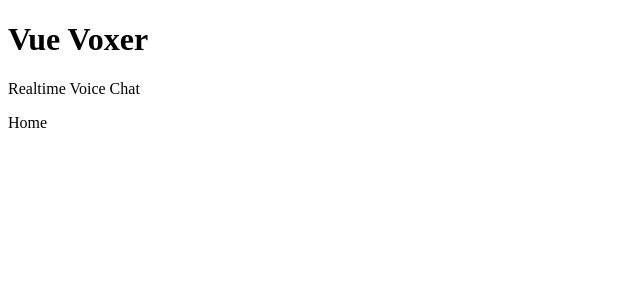
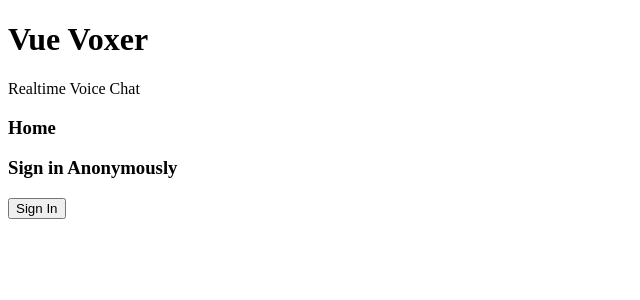
Before and after one commit to ponochovny/vue-firebase-1, a Vue app: page / in a window 1280 px wide. Shown: the top 300 px of the page, without its empty margins (0-640 px from the left). Built offline with nearby package versions, Linux system fonts and the light colour scheme; no server answers; what vuefire would draw is missing.

Commit message:
anonymous sign in, sign out

```diff
--- a/src/components/Home.vue
+++ b/src/components/Home.vue
@@ -1,10 +1,29 @@
 <template>
-	<div>Home</div>
+	<div>
+		<h3>Home</h3>
+		<User>
+			<template v-slot:user="{ user }">
+				<div v-if="user">
+					<UserProfile :user="user" />
+				</div>
+				<Login v-else />
+			</template>
+		</User>
+	</div>
 </template>
 
 <script>
+import Login from './Login.vue'
+import User from './User.vue'
+import UserProfile from './UserProfile.vue'
+
 export default {
 	name: 'home-page',
+	components: {
+		Login,
+		User,
+		UserProfile,
+	},
 }
 </script>
 
--- /dev/null
+++ b/src/components/Login.vue
@@ -0,0 +1,26 @@
+<template>
+	<aside>
+		<h3>Sign in Anonymously</h3>
+		<button @click="signIn">Sign In</button>
+	</aside>
+</template>
+
+<script>
+import { authAnonymously } from '../firebase'
+
+export default {
+	name: 'login-page',
+	methods: {
+		async signIn() {
+			try {
+				const data = await authAnonymously()
+				console.log(data)
+			} catch (error) {
+				console.log(error)
+			}
+		},
+	},
+}
+</script>
+
+<style></style>
--- /dev/null
+++ b/src/components/User.vue
@@ -0,0 +1,36 @@
+<template>
+	<div>
+		<slot name="user" :user="user"></slot>
+	</div>
+</template>
+
+<script>
+import { ref } from 'vue'
+import { onAuthStateChangedE } from '../firebase'
+
+export default {
+	name: 'user-component',
+	setup() {
+		const user = ref(null)
+		const onAuthStateChanged = onAuthStateChangedE((firebaseUser) => {
+			if (firebaseUser) {
+				console.log('... 1', firebaseUser)
+				user.value = { firebaseUser }
+			} else {
+				console.log('... 2', firebaseUser)
+				user.value = null
+			}
+		})
+
+		return {
+			user,
+			onAuthStateChanged,
+		}
+	},
+	unmounted() {
+		this.onAuthStateChanged()
+	},
+}
+</script>
+
+<style></style>
--- /dev/null
+++ b/src/components/UserProfile.vue
@@ -0,0 +1,27 @@
+<template>
+	<div>
+		Logged in as {{ user.firebaseUser.uid }}
+		<button @click="signOut">Sign Out</button>
+	</div>
+</template>
+
+<script>
+import { signOutEx } from '../firebase'
+export default {
+	data() {
+		return {
+			signOutEx,
+		}
+	},
+	methods: {
+		signOut() {
+			signOutEx()
+				.then((data) => console.log(data))
+				.catch((error) => console.log('err', error))
+		},
+	},
+	props: ['user'],
+}
+</script>
+
+<style></style>
--- a/src/firebase.js
+++ b/src/firebase.js
@@ -2,7 +2,12 @@ import { initializeApp } from 'firebase/app'
 import 'firebase/firestore'
 import 'firebase/auth'
 import 'firebase/storage'
-import { getAuth } from 'firebase/auth'
+import {
+	getAuth,
+	onAuthStateChanged,
+	signInAnonymously,
+	signOut,
+} from 'firebase/auth'
 
 const firebaseConfig = {
 	apiKey: 'AIzaSyCAqvdlWyxU0xssl1xyseEiCrJyglT1TvY',
@@ -17,6 +22,11 @@ const firebaseConfig = {
 const firebaseApp = initializeApp(firebaseConfig)
 export const firebaseAuth = getAuth(firebaseApp)
 
+export const authAnonymously = () => signInAnonymously(firebaseAuth)
+export const onAuthStateChangedE = (callback) =>
+	onAuthStateChanged(firebaseAuth, callback)
+export const signOutEx = () => signOut(firebaseAuth)
+
 // export const db = firebaseApp.firestore()
 // export const auth = firebase.auth()
 // export const storage = firebaseApp.storage()
```
